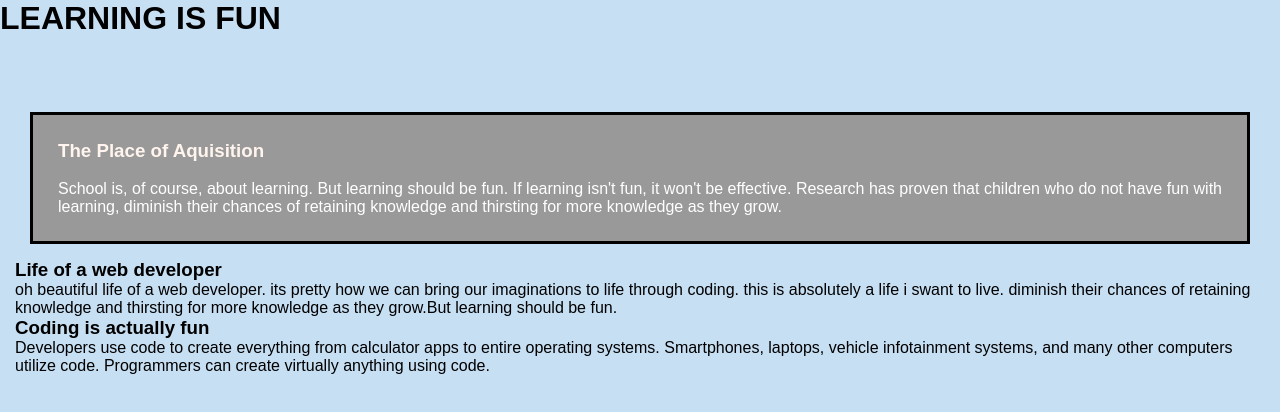
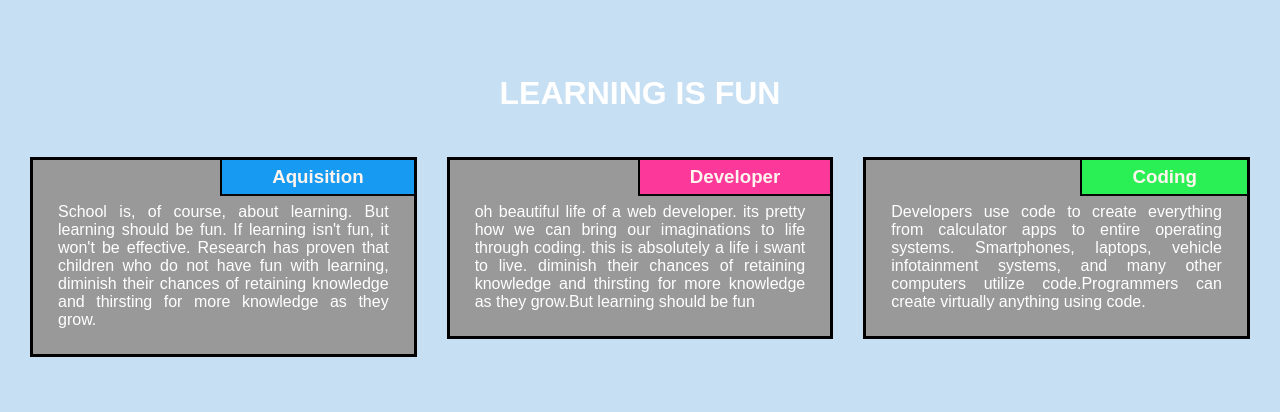
Before and after one commit to Fedora-Joyce/Mod2-Solution, a plain HTML site: page index.html in a window 1280 px wide. Drawn offline with Linux system fonts and the light colour scheme.

Commit message:
Update index.html

```diff
--- a/index.html
+++ b/index.html
@@ -3,33 +3,50 @@
     <head>
     <meta charset="utf-8">
     <title>Module2 Assignment page</title>
-    <link href="style.css" rel="stylesheet" type=""text/css" />
+    <link href='style.css' rel='stylesheet' type='text/css'>
     </head>
     <body>
-    <div class="topic">
-        <h1>LEARNING IS FUN<h1></h1>
+
+        <div class="container">
+            <div class="row">
+                <h1 class="Learn">LEARNING IS FUN</h1>
+                <div class="col-lg-4">
+                    <div class="boxa">
+                        <div class="boxa-dev" id="dev-1">
+                            <h3>Aquisition</h3>
                         </div>
-    <div class="container">
-        <div class="boxa">
-            <div class="h2"><h3>The Place of Aquisition</h3></div>
-            <p>School is, of course, about learning. But learning should be fun. If learning isn't fun, it won't be effective.
+                        <p>
+                        School is, of course, about learning. But learning should be fun. If learning isn't fun, it won't be effective.
                         Research has proven that children who do not have fun with learning, diminish their chances of retaining knowledge and
-                thirsting for more knowledge as they grow.</p>
+                        thirsting for more knowledge as they grow.
+                        </p>
+                    </div>
                 </div>
 
-        <div class="pic">
-            <div class="h2"><h3>Life of a web developer</h3></div>
-            <p>oh beautiful life of a web developer. its pretty how we can bring our imaginations to life through coding.
+                <div class="col-lg-4">
+                    <div class="boxa">
+                        <div class="boxa-dev" id="dev-2">
+                            <h3>Developer</h3>
+                        </div>
+                            <p>
+                            oh beautiful life of a web developer. its pretty how we can bring our imaginations to life through coding.
                             this is absolutely a life i swant to live. diminish their chances of retaining knowledge and
-            thirsting for more knowledge as they grow.But learning should be fun.</p>
+                            thirsting for more knowledge as they grow.But learning should be fun
+                            </p>
+                    </div>
                 </div>
 
-        <div class="devop">
-           <div class="h2"><h3>Coding is actually fun</h3></div>
-            <p>Developers use code to create everything from calculator apps to entire operating systems. Smartphones, laptops,
-        vehicle infotainment systems, and many other computers utilize code.
-
-        Programmers can create virtually anything using code.</p>
+                <div class="col-lg-4 col-lg-tablet">
+                    <div class="boxa">
+                        <div class="boxa-dev" id="dev-3">
+                            <h3>Coding</h3>
+                        </div>
+                        <p>
+                        Developers use code to create everything from calculator apps to entire operating systems. Smartphones, laptops,
+                        vehicle infotainment systems, and many other computers utilize code.Programmers can create virtually anything using code.
+                        </p>
+                    </div>
+                </div>
             </div>
         </div>
     </body>
```
Lines whose indentation alone changed are shown as unchanged.
